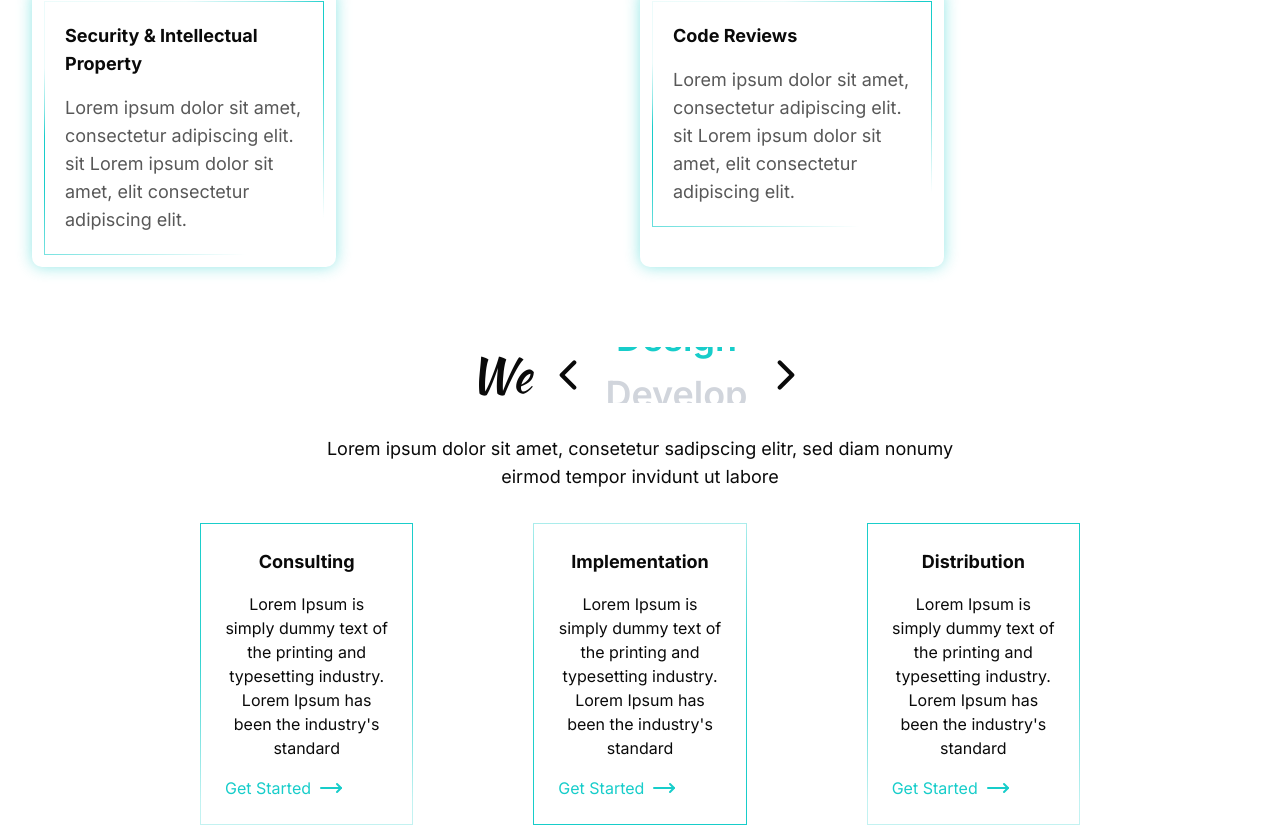
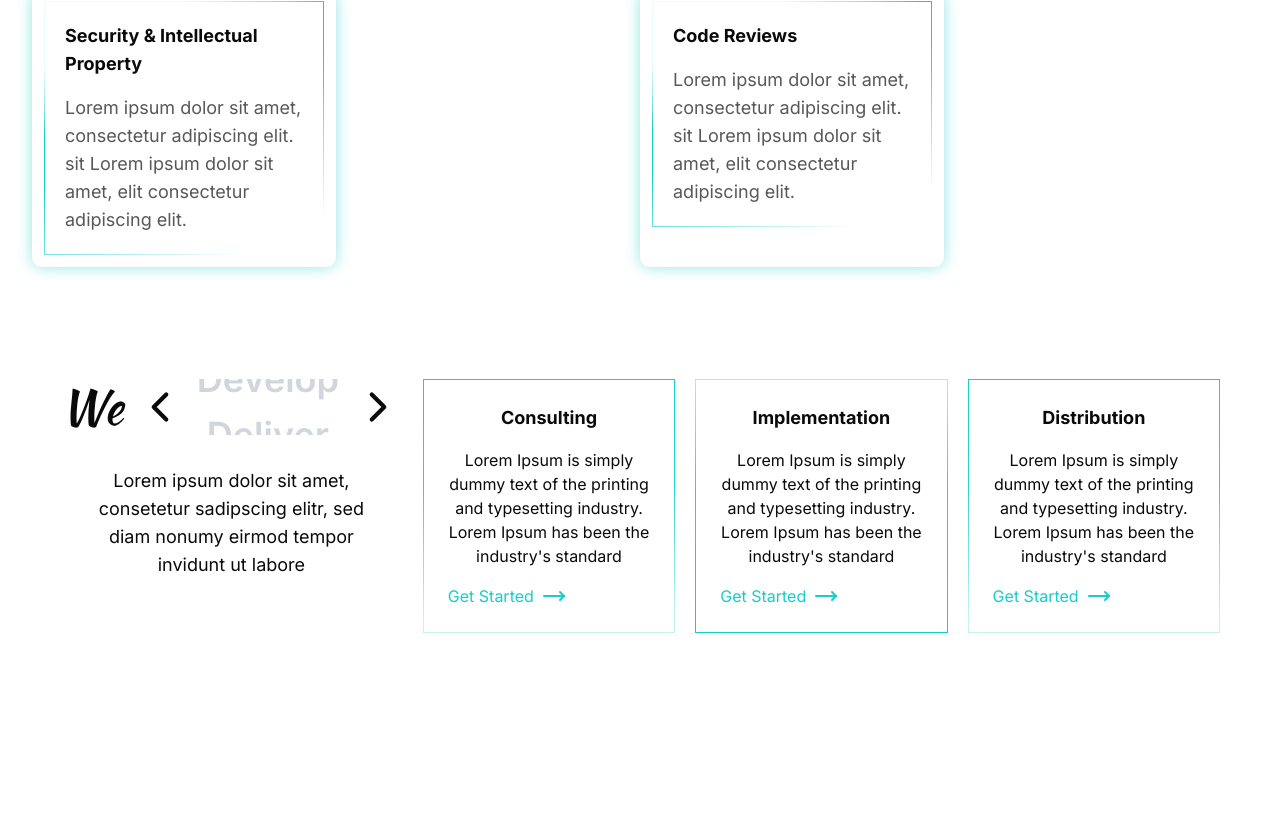
Before and after one commit to Roshen-Perera/ceylon-developers-portfolio, a Next.js app: page / in a window 1280 px wide. Shown: the part 2677-3502 px from the top of the page. After the commit the page ends 3310 px from the top, so only its background shows below. Built offline with nearby package versions, Linux system fonts and the light colour scheme.

Commit message:
aligned slider with cards

```diff
--- a/app/page.tsx
+++ b/app/page.tsx
@@ -221,14 +221,16 @@ export default function Home() {
           </div>
         </div>
         <div className="flex flex-col items-center justify-center mt-12">
-          <VerticalTextSlider />
-          <div className="text-lg max-w-2xl flex items-center mx-auto px-4">
-            <p className="text-center">
-              Lorem ipsum dolor sit amet, consetetur sadipscing elitr, sed diam
-              nonumy eirmod tempor invidunt ut labore
-            </p>
-          </div>
-          <div className="flex flex-row ml-50 mr-50 gap-30 mt-8">
+          <div className="flex flex-row ml-15 mr-15 gap-5 mt-8">
+            <div>
+              <VerticalTextSlider />
+              <div className="text-lg max-w-2xl flex items-center mx-auto px-4">
+                <p className="text-center">
+                  Lorem ipsum dolor sit amet, consetetur sadipscing elitr, sed
+                  diam nonumy eirmod tempor invidunt ut labore
+                </p>
+              </div>
+            </div>
             <div className="flex flex-col vision-border p-6 text-center gap-4">
               <h1 className="text-lg font-bold">Consulting</h1>
               <p className="">
```
